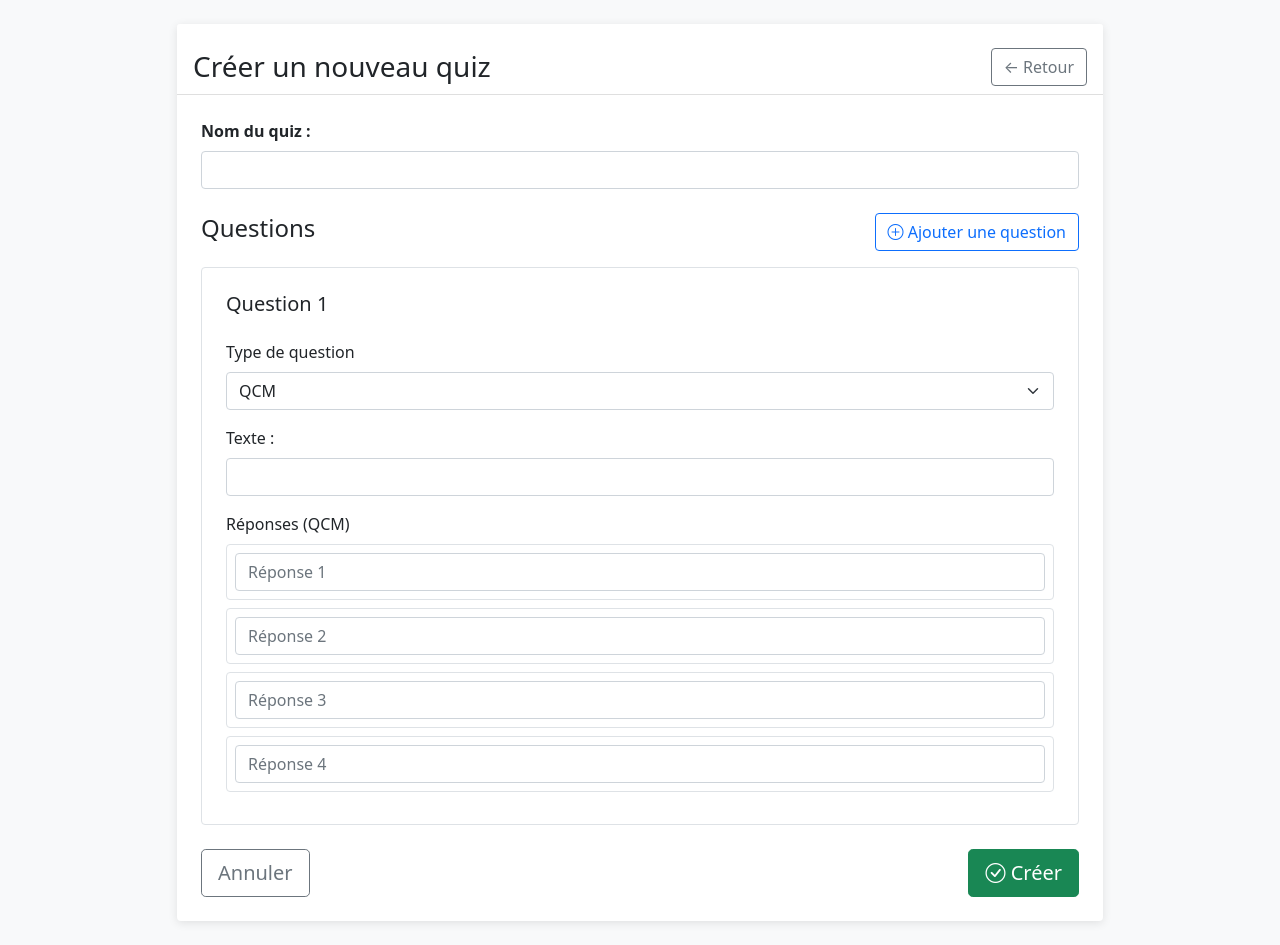
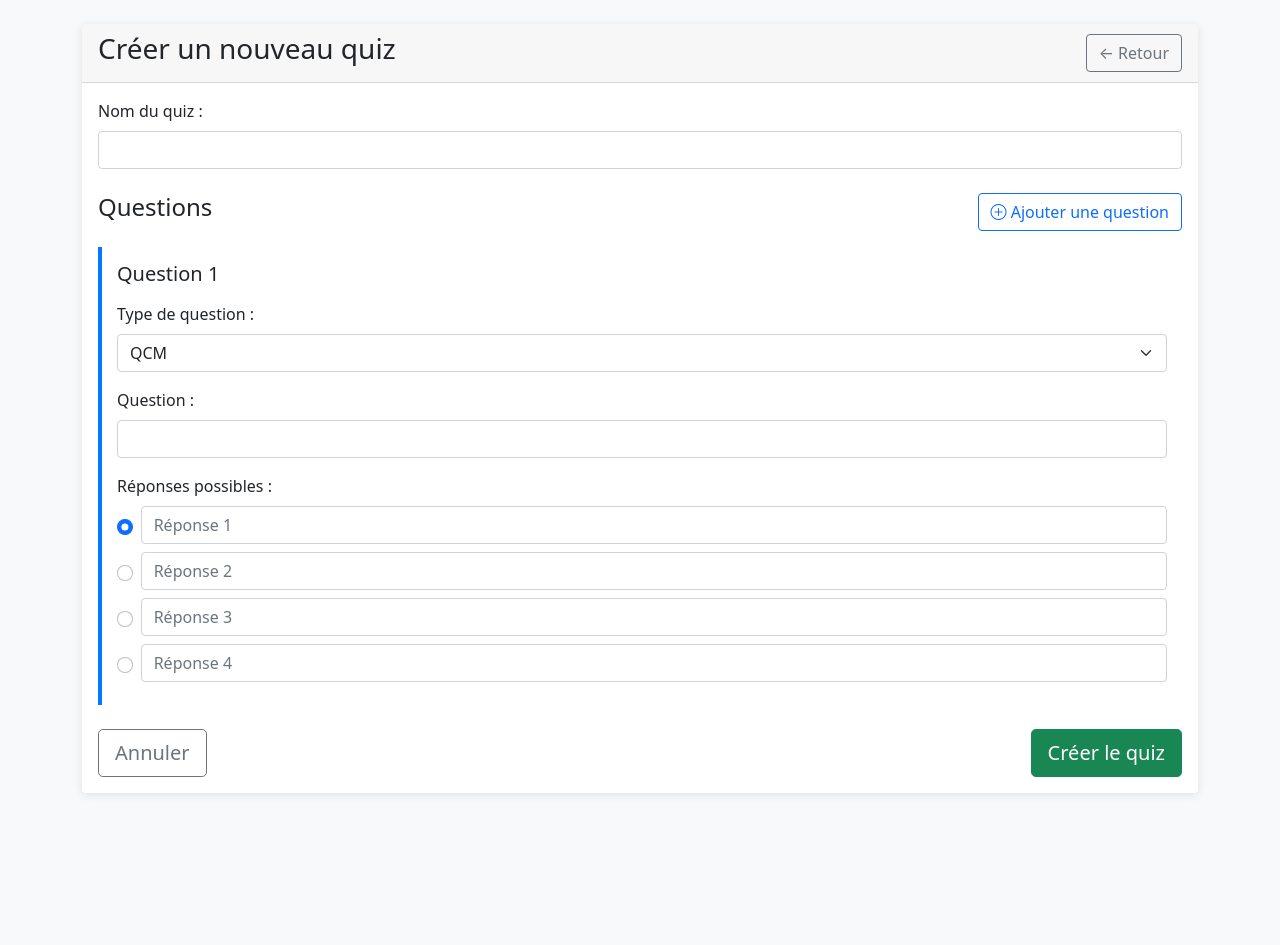
Before and after one commit to Pixeloko/quizzeo, a PHP site: page /View/entreprise/create_quizz.php in a window 1280 px wide. After the commit the page ends 795 px from the top, so only its background shows below. Run offline with PHP 8.4, Linux system fonts and the light colour scheme; the visitor is signed in with stand-in values (Sample User, id 1).

Commit message:
reparation question

```diff
--- a/View/entreprise/create_quizz.php
+++ b/View/entreprise/create_quizz.php
@@ -1,13 +1,13 @@
 <?php
 session_start();
 
-// Vérifier si l'utilisateur est connecté
+// Vérifier si l'utilisateur est connecté et est une entreprise
 if (!isset($_SESSION["user_id"]) || $_SESSION["role"] !== "entreprise") {
     header("Location: /quizzeo/?url=login");
     exit;
 }
 
-// Récupérer les erreurs et données de session
+// Récupérer les erreurs et données précédentes
 $errors = $_SESSION['form_errors'] ?? [];
 $formData = $_SESSION['form_data'] ?? [];
 $success = $_SESSION['success'] ?? null;
@@ -16,58 +16,52 @@ $error = $_SESSION['error'] ?? null;
 // Nettoyer la session
 unset($_SESSION['form_errors'], $_SESSION['form_data'], $_SESSION['success'], $_SESSION['error']);
 
+// Nombre de questions à afficher
 $questionCount = !empty($formData['questions']) ? count($formData['questions']) : 1;
 ?>
 <!DOCTYPE html>
 <html lang="fr">
 <head>
     <meta charset="UTF-8">
-    <meta name="viewport" content="width=device-width, initial-scale=1.0">
-    <title>Créer un Quiz - Quizzeo</title>
+    <title>Créer un Quiz - Entreprise</title>
     <link href="https://cdn.jsdelivr.net/npm/bootstrap@5.1.3/dist/css/bootstrap.min.css" rel="stylesheet">
     <link rel="stylesheet" href="https://cdn.jsdelivr.net/npm/bootstrap-icons@1.8.1/font/bootstrap-icons.css">
-
     <style>
         body { background-color: #f8f9fa; }
         .card { box-shadow: 0 2px 10px rgba(0,0,0,0.1); border: none; }
-        .question-item { border-left: 4px solid #007bff; }
-        .answer-item { margin-bottom: 5px; }
-        .answers-container { display: none; }
+        .question-item { border-left: 4px solid #007bff; padding: 15px; margin-bottom: 15px; background-color: #fff; }
+        .answers-container { margin-top: 10px; }
     </style>
 </head>
 <body>
 <div class="container py-4">
 
 <?php if ($success): ?>
-    <div class="alert alert-success"><?= htmlspecialchars($success); ?></div>
+    <div class="alert alert-success"><?= htmlspecialchars($success) ?></div>
 <?php endif; ?>
 <?php if ($error): ?>
-    <div class="alert alert-danger"><?= htmlspecialchars($error); ?></div>
+    <div class="alert alert-danger"><?= htmlspecialchars($error) ?></div>
 <?php endif; ?>
 
-<div class="row justify-content-center">
-    <div class="col-lg-10">
 <div class="card">
-            <div class="card-header bg-white pt-4 d-flex justify-content-between align-items-center">
-                <h1 class="h3 mb-0">Créer un nouveau quiz</h1>
+    <div class="card-header d-flex justify-content-between align-items-center">
+        <h3>Créer un nouveau quiz</h3>
         <a href="/quizzeo/?url=entreprise" class="btn btn-outline-secondary">← Retour</a>
     </div>
+    <div class="card-body">
+        <form method="POST" action="/quizzeo/?url=entreprise/store" id="quizForm">
 
-            <div class="card-body p-4">
-                <form method="POST" action="/quizzeo/?url=entreprise/store" id="quizForm">
             <!-- Nom du quiz -->
             <div class="mb-4">
-                        <label class="form-label fw-bold">Nom du quiz :</label>
+                <label class="form-label">Nom du quiz :</label>
                 <input type="text" class="form-control <?= isset($errors['name']) ? 'is-invalid' : '' ?>"
-                               name="name"
-                               value="<?= htmlspecialchars($formData['name'] ?? '') ?>" required>
-                        <?php if (isset($errors['name'])): ?>
-                            <div class="invalid-feedback"><?= $errors['name']; ?></div>
+                       name="name" value="<?= htmlspecialchars($formData['name'] ?? '') ?>" required>
+                <?php if(isset($errors['name'])): ?>
+                    <div class="invalid-feedback"><?= $errors['name'] ?></div>
                 <?php endif; ?>
             </div>
 
-                    <!-- Questions -->
-                    <div>
+            <!-- Section questions -->
             <div class="d-flex justify-content-between align-items-center mb-3">
                 <h4>Questions</h4>
                 <button type="button" id="add-question" class="btn btn-outline-primary">
@@ -76,101 +70,88 @@ $questionCount = !empty($formData['questions']) ? count($formData['questions'])
             </div>
 
             <div id="questions-container">
-
-                            <?php for ($q = 0; $q < $questionCount; $q++):
+                <?php for($q = 0; $q < $questionCount; $q++):
                     $type = $formData['questions'][$q]['type'] ?? 'qcm';
                     $showAnswers = $type === 'qcm';
                 ?>
-                            <div class="question-item mb-4 p-4 border rounded">
-
-                                <div class="d-flex justify-content-between align-items-start mb-3">
+                <div class="question-item" data-type="<?= $type ?>">
+                    <div class="d-flex justify-content-between align-items-center mb-2">
                         <h5>Question <?= $q + 1 ?></h5>
-                                    <?php if ($q > 0): ?>
-                                        <button type="button" class="btn btn-sm btn-outline-danger remove-question">
-                                            <i class="bi bi-trash"></i> Supprimer
-                                        </button>
+                        <?php if($q > 0): ?>
+                            <button type="button" class="btn btn-sm btn-outline-danger remove-question"><i class="bi bi-trash"></i> Supprimer</button>
                         <?php endif; ?>
                     </div>
 
-                                <!-- Type de question -->
                     <div class="mb-3">
-                                    <label class="form-label">Type de question</label>
+                        <label class="form-label">Type de question :</label>
                         <select class="form-select question-type" name="questions[<?= $q ?>][type]">
-                                        <option value="qcm" <?= $type === 'qcm' ? 'selected' : '' ?>>QCM</option>
-                                        <option value="free" <?= $type === 'free' ? 'selected' : '' ?>>Réponse libre</option>
+                            <option value="qcm" <?= $type==='qcm' ? 'selected' : '' ?>>QCM</option>
+                            <option value="free" <?= $type==='free' ? 'selected' : '' ?>>Réponse libre</option>
                         </select>
                     </div>
 
-                                <!-- Texte -->
                     <div class="mb-3">
-                                    <label class="form-label">Texte :</label>
-                                    <input type="text" class="form-control"
-                                           name="questions[<?= $q ?>][title]"
-                                           value="<?= htmlspecialchars($formData['questions'][$q]['title'] ?? '') ?>"
-                                           required>
+                        <label class="form-label">Question :</label>
+                        <input type="text" class="form-control" name="questions[<?= $q ?>][title]"
+                               value="<?= htmlspecialchars($formData['questions'][$q]['title'] ?? '') ?>" required>
                     </div>
 
-                                <!-- Réponses QCM -->
-                                <div class="answers-container" style="display: <?= $showAnswers ? 'block' : 'none' ?>;">
-                                    <label class="form-label">Réponses (QCM)</label>
-                                    <?php for ($a = 0; $a < 4; $a++): ?>
-                                        <div class="answer-item mb-2 p-2 border rounded">
-                                            <input type="text" class="form-control"
-                                                   name="questions[<?= $q ?>][answers][<?= $a ?>][text]"
-                                                   value="<?= htmlspecialchars($formData['questions'][$q]['answers'][$a]['text'] ?? '') ?>"
-                                                   placeholder="Réponse <?= $a + 1 ?>">
+                    <?php if($showAnswers): ?>
+                    <div class="answers-container">
+                        <label class="form-label">Réponses possibles :</label>
+                        <?php for($a=0; $a<4; $a++): ?>
+                        <div class="mb-2 d-flex align-items-center">
+                            <input type="radio" class="form-check-input me-2"
+                                   name="questions[<?= $q ?>][correct_answer]" value="<?= $a ?>" <?= ($a===0)?'checked':'' ?>>
+                            <input type="text" class="form-control" name="questions[<?= $q ?>][answers][<?= $a ?>][text]"
+                                   placeholder="Réponse <?= $a + 1 ?>"
+                                   value="<?= htmlspecialchars($formData['questions'][$q]['answers'][$a]['text'] ?? '') ?>">
                         </div>
                         <?php endfor; ?>
                     </div>
+                    <?php endif; ?>
                 </div>
                 <?php endfor; ?>
-
-                        </div>
             </div>
 
-                    <div class="d-flex justify-content-between mt-4">
+            <div class="mt-4 d-flex justify-content-between">
                 <a href="/quizzeo/?url=entreprise" class="btn btn-outline-secondary btn-lg">Annuler</a>
-                        <button class="btn btn-success btn-lg"><i class="bi bi-check-circle"></i> Créer</button>
+                <button class="btn btn-success btn-lg">Créer le quiz</button>
             </div>
-
         </form>
-            </div>
     </div>
 </div>
 </div>
 
 <script>
-let questionCount = <?= $questionCount; ?>;
+let questionCount = <?= $questionCount ?>;
 
 // Ajouter une question
-document.getElementById('add-question').addEventListener('click', function() {
+document.getElementById('add-question').addEventListener('click', () => {
     questionCount++;
     const container = document.getElementById('questions-container');
-
     const template = `
-    <div class="question-item mb-4 p-4 border rounded">
-        <div class="d-flex justify-content-between align-items-start mb-3">
+    <div class="question-item" data-type="qcm">
+        <div class="d-flex justify-content-between align-items-center mb-2">
             <h5>Question ${questionCount}</h5>
-            <button type="button" class="btn btn-sm btn-outline-danger remove-question">
-                <i class="bi bi-trash"></i> Supprimer
-            </button>
+            <button type="button" class="btn btn-sm btn-outline-danger remove-question"><i class="bi bi-trash"></i> Supprimer</button>
         </div>
         <div class="mb-3">
-            <label class="form-label">Type de question</label>
+            <label>Type de question :</label>
             <select class="form-select question-type" name="questions[${questionCount-1}][type]">
-                <option value="qcm">QCM</option>
+                <option value="qcm" selected>QCM</option>
                 <option value="free">Réponse libre</option>
             </select>
         </div>
         <div class="mb-3">
-            <label class="form-label">Texte :</label>
+            <label>Texte de la question :</label>
             <input type="text" class="form-control" name="questions[${questionCount-1}][title]" required>
         </div>
         <div class="answers-container">
-            <label class="form-label">Réponses (QCM)</label>
-            ${Array.from({length:4}, (_,i)=>`
-                <div class="answer-item mb-2 p-2 border rounded">
-                    <input type="text" class="form-control" name="questions[${questionCount-1}][answers][${i}][text]" placeholder="Réponse ${i+1}">
+            ${[0,1,2,3].map(a => `
+            <div class="mb-2 d-flex align-items-center">
+                <input type="radio" class="form-check-input me-2" name="questions[${questionCount-1}][correct_answer]" value="${a}" ${a===0?'checked':''}>
+                <input type="text" class="form-control" name="questions[${questionCount-1}][answers][${a}][text]" placeholder="Réponse ${a+1}">
             </div>
             `).join('')}
         </div>
@@ -179,36 +160,36 @@ document.getElementById('add-question').addEventListener('click', function() {
 });
 
 // Supprimer une question
-document.addEventListener('click', function(e) {
+document.addEventListener('click', e => {
     if(e.target.closest('.remove-question')){
         e.target.closest('.question-item').remove();
         updateQuestionNumbers();
     }
 });
 
-// Mettre à jour les numéros et les noms
+// Mettre à jour les numéros et index
 function updateQuestionNumbers(){
     const questions = document.querySelectorAll('.question-item');
-    questions.forEach((q,index)=>{
+    questions.forEach((q, index)=>{
         q.querySelector('h5').textContent = `Question ${index+1}`;
         const inputs = q.querySelectorAll('[name]');
         inputs.forEach(input=>{
-            let name = input.getAttribute('name');
-            name = name.replace(/questions\[\d+\]/, `questions[${index}]`);
-            input.setAttribute('name', name);
+            input.name = input.name.replace(/questions\[\d+\]/, `questions[${index}]`);
         });
     });
     questionCount = questions.length;
 }
 
-// Afficher/Masquer les réponses selon le type
-document.addEventListener('change', function(e){
+// Affichage QCM/Free
+document.addEventListener('change', e => {
     if(e.target.classList.contains('question-type')){
-        const container = e.target.closest('.question-item').querySelector('.answers-container');
-        if(e.target.value === 'qcm'){
-            container.style.display = 'block';
+        const parent = e.target.closest('.question-item');
+        if(e.target.value==='qcm'){
+            parent.setAttribute('data-type','qcm');
+            parent.querySelector('.answers-container').style.display='block';
         } else {
-            container.style.display = 'none';
+            parent.setAttribute('data-type','free');
+            parent.querySelector('.answers-container').style.display='none';
         }
     }
 });
```
Also changed, not shown: Controller/store_entreprise.php (+40 -46 lines), Model/function_question.php (+11 -1 lines), View/entreprise/edit_quiz.php (+12 -25 lines). Lines whose indentation alone changed are shown as unchanged.
